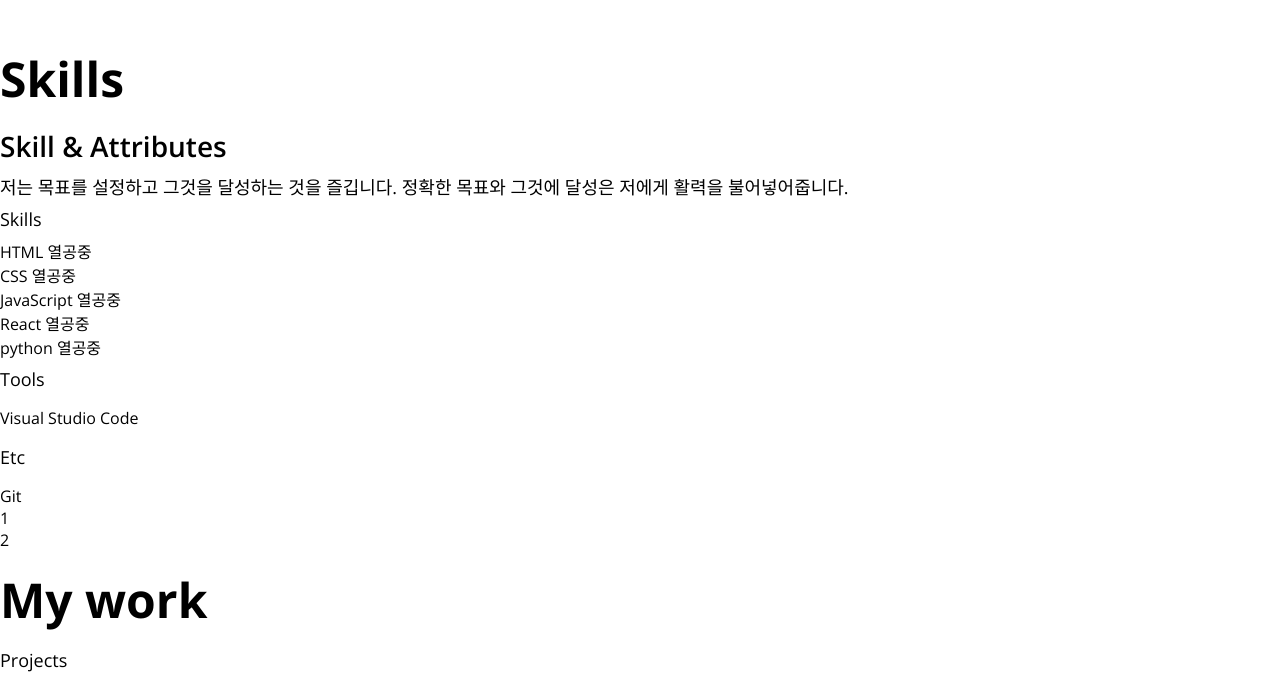
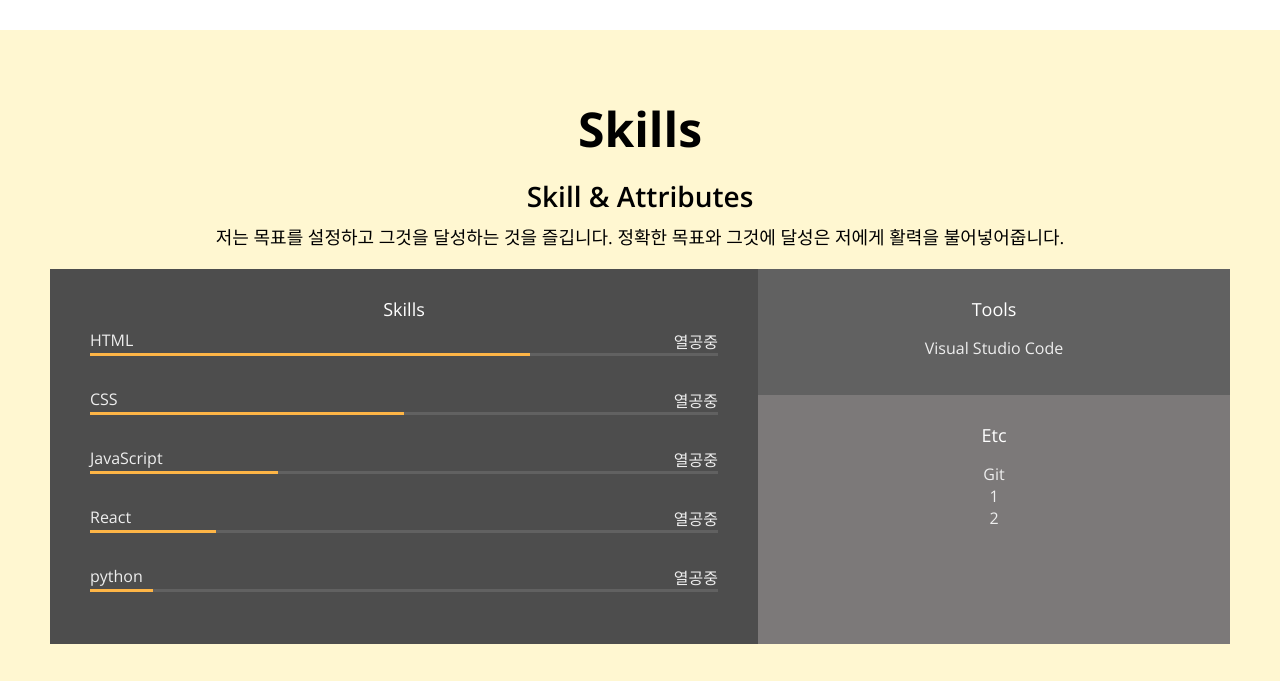
Before and after one commit to jjuny0113/portfolio, a plain HTML site: page index.html in a window 1280 px wide. Shown: the part 1557-2238 px from the top of the page. Drawn offline with nearby package versions, Linux system fonts and the light colour scheme.

Commit message:
CSS:Skills

```diff
--- a/index.html
+++ b/index.html
@@ -50,7 +50,7 @@
     </section>
 
     <!-- About -->
-    <section id="about" class="section">
+    <section id="about" class="section section__container">
       <h1>About Me</h1>
       <p>
         심리학을 하다가 프론트 엔드 개발자가 되고 싶어 15기 위코드에 들어오게 된
@@ -103,12 +103,13 @@
       </div>
     </section>
     <!-- Skills -->
-    <section id="skills">
+    <section id="skills" class="section">
+      <div class="section__container">
         <h1>Skills</h1>
         <h2>Skill & Attributes</h2>
         <p>
-        저는 목표를 설정하고 그것을 달성하는 것을 즐깁니다. 정확한 목표와 그것에
-        달성은 저에게 활력을 불어넣어줍니다.
+          저는 목표를 설정하고 그것을 달성하는 것을 즐깁니다. 정확한 목표와
+          그것에 달성은 저에게 활력을 불어넣어줍니다.
         </p>
         <div class="skillset">
           <div class="skillset__left">
@@ -119,7 +120,7 @@
                 <span>열공중</span>
               </div>
               <div class="skill__bar">
-              <div class="skill__value"></div>
+                <div class="skill__value" style="width: 70%"></div>
               </div>
             </div>
             <div class="skill">
@@ -128,7 +129,7 @@
                 <span>열공중</span>
               </div>
               <div class="skill__bar">
-              <div class="skill__value"></div>
+                <div class="skill__value" style="width: 50%"></div>
               </div>
             </div>
             <div class="skill">
@@ -137,7 +138,7 @@
                 <span>열공중</span>
               </div>
               <div class="skill__bar">
-              <div class="skill__value"></div>
+                <div class="skill__value" style="width: 30%"></div>
               </div>
             </div>
             <div class="skill">
@@ -146,7 +147,7 @@
                 <span>열공중</span>
               </div>
               <div class="skill__bar">
-              <div class="skill__value"></div>
+                <div class="skill__value" style="width: 20%"></div>
               </div>
             </div>
             <div class="skill">
@@ -155,7 +156,7 @@
                 <span>열공중</span>
               </div>
               <div class="skill__bar">
-              <div class="skill__value"></div>
+                <div class="skill__value" style="width: 10%"></div>
               </div>
             </div>
           </div>
@@ -177,6 +178,7 @@
                 <li><span>1</span></li>
                 <li><span>2</span></li>
               </ul>
+            </div>
           </div>
         </div>
       </div>
--- a/style.css
+++ b/style.css
@@ -161,6 +161,10 @@ p {
 .section {
   padding: 50px;
   text-align: center;
+  margin: auto;
+}
+
+.section__container {
   max-width: 1200px;
   margin: auto;
 }
@@ -229,3 +233,58 @@ p {
 .job__period {
   font-size: var(--font-micro);
 }
+
+/* skill */
+#skills {
+  background-color: var(--color-yellow);
+}
+
+.skillset {
+  display: flex;
+  background-color: var(--color-light-grey);
+  color: var(--color-light-white);
+  margin: 20px 0;
+}
+
+.skillset__title {
+  color: var(--color-white);
+}
+
+.skillset__left {
+  flex-basis: 60%;
+  background-color: var(--color-dark-grey);
+  padding: 20px 40px;
+}
+
+.skill {
+  margin-bottom: 32px;
+}
+
+.skill_description {
+  display: flex;
+  justify-content: space-between;
+}
+
+.skill__bar {
+  width: 100%;
+  height: 3px;
+  background-color: var(--color-grey);
+}
+
+.skill__value {
+  height: 3px;
+  background-color: var(--color-orange);
+}
+
+.skillset__right {
+  flex-basis: 40%;
+}
+
+.tools {
+  background-color: var(--color-grey);
+}
+
+.tools,
+.etc {
+  padding: 20px;
+}
```
Lines whose indentation alone changed are shown as unchanged.
